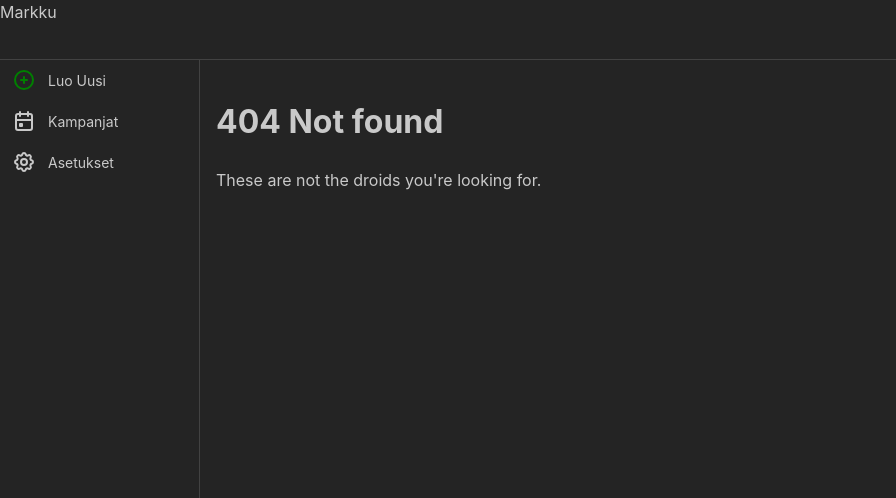
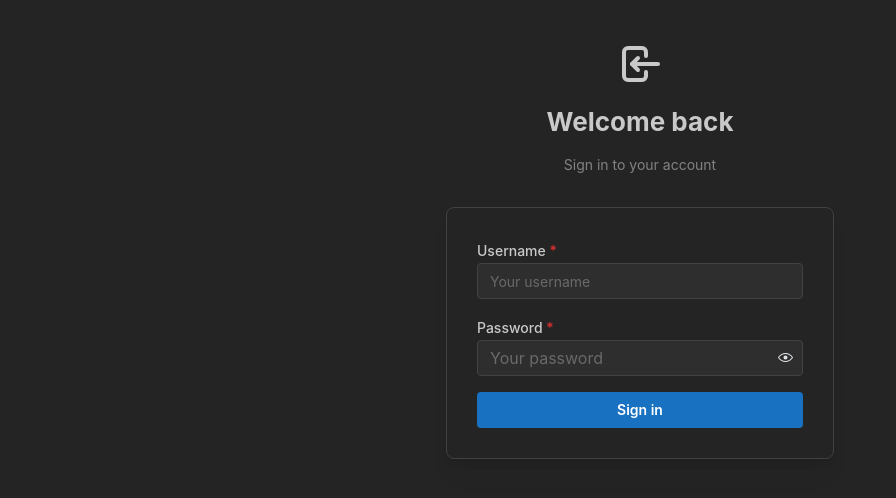
Before and after one commit to tammenterho/Markku, a React (Vite) app in the folder client/: page /login in a window 1280 px wide. Before the commit this address had no page. Shown: the top 498 px of the page, without its empty margins (0-896 px from the left). Built offline with nearby package versions, Linux system fonts and the light colour scheme.

Commit message:
login made mandatory

```diff
--- a/client/src/App.tsx
+++ b/client/src/App.tsx
@@ -6,6 +6,12 @@ import RouterSwitcher from "./components/RouterSwitcher";
 
 function App() {
   const [opened, { toggle }] = useDisclosure();
+  const isAuthenticated = Boolean(localStorage.getItem("accessToken"));
+
+  if (!isAuthenticated) {
+    return <RouterSwitcher />;
+  }
+
   return (
     <AppShell
       padding="md"
--- a/client/src/components/Header.tsx
+++ b/client/src/components/Header.tsx
@@ -1,4 +1,6 @@
-import { AppShell, Burger } from "@mantine/core";
+import { AppShell, Burger, Button, Group, Text } from "@mantine/core";
+import { getUsernameFromToken } from "../utils/auth";
+import { IconLogout } from "@tabler/icons-react";
 
 interface HeaderProps {
   toggle: () => void;
@@ -6,11 +8,30 @@ interface HeaderProps {
 }
 
 const Header = ({ toggle, opened }: HeaderProps) => {
+  const username = getUsernameFromToken(localStorage.getItem("accessToken"));
+
+  const handleLogout = () => {
+    localStorage.removeItem("accessToken");
+    window.location.href = "/login";
+  };
+
   return (
     <AppShell.Header>
-      <Burger opened={opened} onClick={toggle} hiddenFrom="sm" size="sm" />
+      <Group h="100%" px="md" justify="space-between">
+        <Group gap="md">
+          <Burger opened={opened} onClick={toggle} hiddenFrom="sm" size="sm" />
+          <Text fw={700}>Markku</Text>
+        </Group>
 
-      <div>Markku</div>
+        <Group gap="sm">
+          <Text size="sm" c="dimmed">
+            {username ? `Signed in as ${username}` : "Signed in"}
+          </Text>
+          <Button size="xs" variant="light" onClick={handleLogout} leftSection={<IconLogout />}>
+            Logout
+          </Button>
+        </Group>
+      </Group>
     </AppShell.Header>
   );
 };
--- /dev/null
+++ b/client/src/components/Login.tsx
@@ -0,0 +1,104 @@
+import { useState } from "react";
+import {
+  TextInput,
+  PasswordInput,
+  Button,
+  Paper,
+  Title,
+  Container,
+  Text,
+  Center,
+  Stack,
+} from "@mantine/core";
+import { useForm } from "@mantine/form";
+import { IconLogin } from "@tabler/icons-react";
+import axios from "axios";
+
+const Login = () => {
+  const [loading, setLoading] = useState(false);
+  const [error, setError] = useState<string | null>(null);
+
+  const form = useForm({
+    initialValues: {
+      username: "",
+      password: "",
+    },
+    validate: {
+      username: (value) => (!value ? "Username is required" : null),
+      password: (value) => (!value ? "Password is required" : null),
+    },
+  });
+
+  const handleSubmit = async (values: { username: string; password: string }) => {
+    setLoading(true);
+    setError(null);
+
+    try {
+      const response = await axios.post("http://localhost:3000/auth/signin", {
+        username: values.username,
+        password: values.password,
+      });
+
+      if (response.data.accessToken) {
+        localStorage.setItem("accessToken", response.data.accessToken);
+        window.location.href = "/";
+      }
+    } catch (err: unknown) {
+      if (axios.isAxiosError(err)) {
+        setError(
+          err.response?.data?.message || "Login failed. Please try again."
+        );
+      } else {
+        setError("Login failed. Please try again.");
+      }
+    } finally {
+      setLoading(false);
+    }
+  };
+
+  return (
+    <Container size={420} my={40}>
+      <Center>
+        <Stack gap="md" align="center" mb="xl">
+          <IconLogin size={48} />
+          <Title order={2}>Welcome back</Title>
+          <Text c="dimmed" size="sm">
+            Sign in to your account
+          </Text>
+        </Stack>
+      </Center>
+
+      <Paper withBorder shadow="md" p={30} radius="md">
+        <form onSubmit={form.onSubmit(handleSubmit)}>
+          <Stack gap="md">
+            <TextInput
+              label="Username"
+              placeholder="Your username"
+              required
+              {...form.getInputProps("username")}
+            />
+
+            <PasswordInput
+              label="Password"
+              placeholder="Your password"
+              required
+              {...form.getInputProps("password")}
+            />
+
+            {error && (
+              <Text c="red" size="sm">
+                {error}
+              </Text>
+            )}
+
+            <Button type="submit" fullWidth loading={loading}>
+              Sign in
+            </Button>
+          </Stack>
+        </form>
+      </Paper>
+    </Container>
+  );
+};
+
+export default Login;
--- a/client/src/components/RouterSwitcher.tsx
+++ b/client/src/components/RouterSwitcher.tsx
@@ -1,17 +1,70 @@
-import { Route, Routes } from "react-router-dom";
+import type { ReactNode } from "react";
+import { Navigate, Route, Routes } from "react-router-dom";
 import NotFound from "./NotFound";
 import CreateCampaign from "./CreateCampaign";
 import { CampaignList } from "./campaignList";
 import Settings from "./Settings";
+import Login from "./Login";
+
+const isAuthenticated = () => Boolean(localStorage.getItem("accessToken"));
+
+const RequireAuth = ({ children }: { children: ReactNode }) => {
+  if (!isAuthenticated()) {
+    return <Navigate to="/login" replace />;
+  }
+
+  return children;
+};
 
 const RouterSwitcher = () => {
   return (
     <Routes>
-      <Route path="*" element={<NotFound />} />
-      <Route path="/" element={<CampaignList />} />
-      <Route path="/settings" element={<Settings />} />
-      <Route path="/campaign" element={<CampaignList />} />
-      <Route path="/new" element={<CreateCampaign />} />
+      <Route
+        path="/login"
+        element={
+          isAuthenticated() ? <Navigate to="/" replace /> : <Login />
+        }
+      />
+      <Route
+        path="/"
+        element={
+          <RequireAuth>
+            <CampaignList />
+          </RequireAuth>
+        }
+      />
+      <Route
+        path="/settings"
+        element={
+          <RequireAuth>
+            <Settings />
+          </RequireAuth>
+        }
+      />
+      <Route
+        path="/campaign"
+        element={
+          <RequireAuth>
+            <CampaignList />
+          </RequireAuth>
+        }
+      />
+      <Route
+        path="/new"
+        element={
+          <RequireAuth>
+            <CreateCampaign />
+          </RequireAuth>
+        }
+      />
+      <Route
+        path="*"
+        element={
+          <RequireAuth>
+            <NotFound />
+          </RequireAuth>
+        }
+      />
     </Routes>
   );
 };
--- /dev/null
+++ b/client/src/utils/auth.ts
@@ -0,0 +1,23 @@
+export const getUsernameFromToken = (token: string | null): string | null => {
+  if (!token) {
+    return null;
+  }
+
+  try {
+    const payload = token.split(".")[1];
+    if (!payload) {
+      return null;
+    }
+
+    const normalizedPayload = payload.replace(/-/g, "+").replace(/_/g, "/");
+    const paddedPayload = normalizedPayload.padEnd(
+      normalizedPayload.length + ((4 - (normalizedPayload.length % 4)) % 4),
+      "="
+    );
+    const decoded = JSON.parse(atob(paddedPayload));
+
+    return typeof decoded.username === "string" ? decoded.username : null;
+  } catch {
+    return null;
+  }
+};
```
